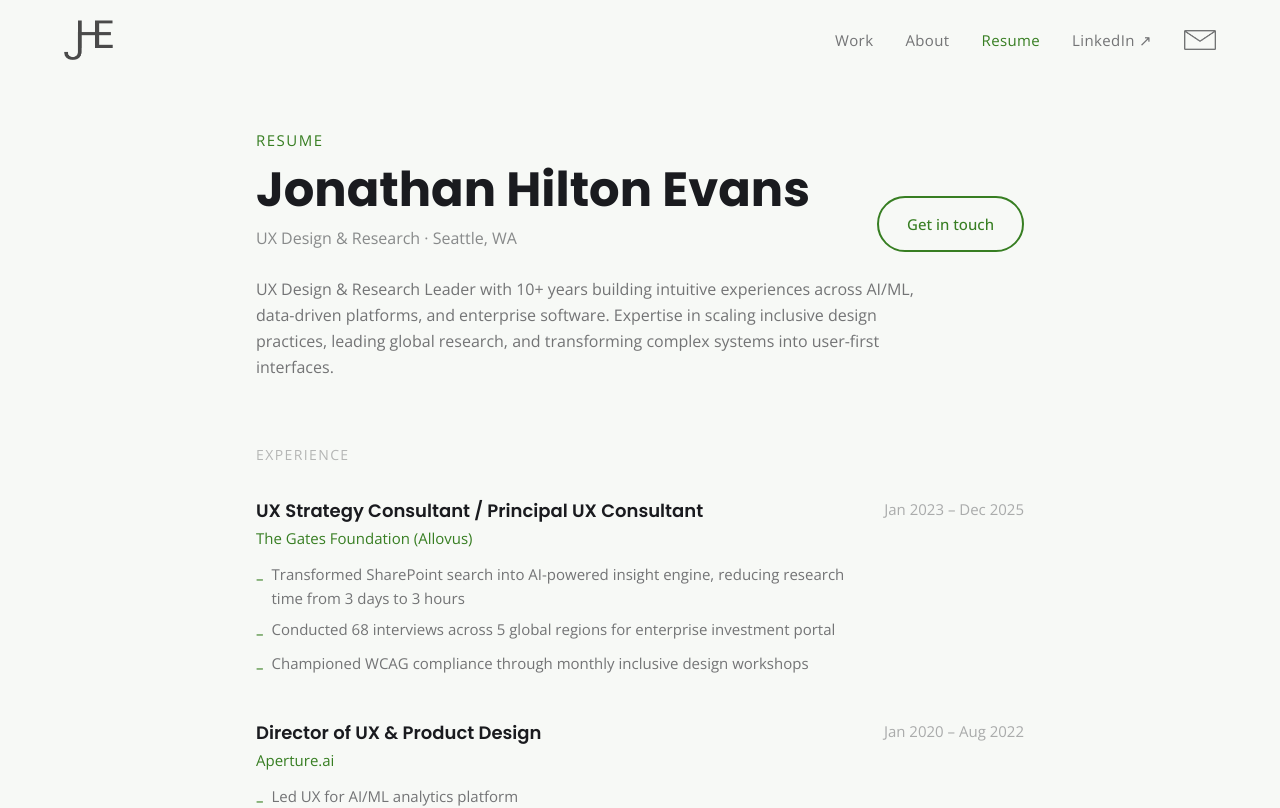
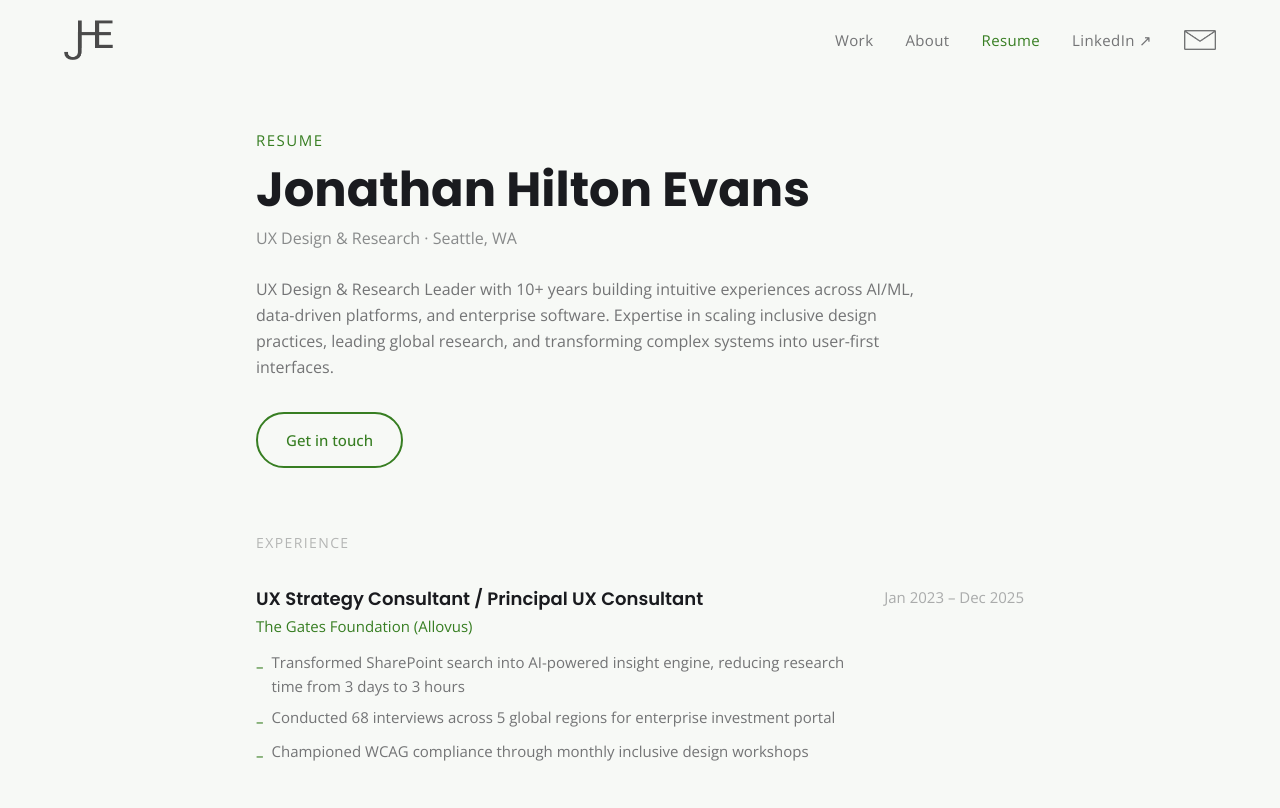
Before and after one commit to jonathan-331/portfolio, a Next.js app: page /resume in a window 1280 px wide. Shown: the top 808 px of the page. Built offline with nearby package versions, Linux system fonts and the light colour scheme.

Commit message:
Move Get In Touch button to below summary on resume page

```diff
--- a/src/app/resume/page.tsx
+++ b/src/app/resume/page.tsx
@@ -70,30 +70,28 @@ export default function ResumePage() {
   return (
     <div className="pt-32 pb-32 px-6 md:px-10 lg:px-16 max-w-4xl mx-auto">
       <FadeIn delay={100}>
-        <div className="flex flex-col sm:flex-row sm:items-end sm:justify-between gap-6 mb-6">
-          <div>
-            <p className="font-sans text-sm tracking-widest uppercase text-accent mb-3">Resume</p>
-            <h1 className="font-display font-bold text-4xl md:text-5xl text-ink leading-tight">
-              Jonathan Hilton Evans
-            </h1>
-            <p className="font-sans text-base text-ink/50 mt-2">UX Design & Research · Seattle, WA</p>
-          </div>
-          <a
-            href="mailto:jonathan@jonathan-evans.com"
-            className="inline-flex items-center gap-2 font-sans font-medium text-sm px-7 py-3.5 rounded-full border-2 border-accent text-accent hover:bg-accent hover:text-white transition-all duration-300 self-start sm:self-auto"
-          >
-            Get in touch
-          </a>
+        <div className="mb-6">
+          <p className="font-sans text-sm tracking-widest uppercase text-accent mb-3">Resume</p>
+          <h1 className="font-display font-bold text-4xl md:text-5xl text-ink leading-tight">
+            Jonathan Hilton Evans
+          </h1>
+          <p className="font-sans text-base text-ink/50 mt-2">UX Design & Research · Seattle, WA</p>
         </div>
       </FadeIn>
 
       {/* Summary */}
       <FadeIn delay={160}>
-        <p className="font-sans text-base text-ink/60 leading-relaxed mb-16 max-w-2xl">
+        <p className="font-sans text-base text-ink/60 leading-relaxed max-w-2xl mb-8">
           UX Design & Research Leader with 10+ years building intuitive experiences across AI/ML,
           data-driven platforms, and enterprise software. Expertise in scaling inclusive design
           practices, leading global research, and transforming complex systems into user-first interfaces.
         </p>
+        <a
+          href="mailto:jonathan@jonathan-evans.com"
+          className="inline-flex items-center gap-2 font-sans font-medium text-sm px-7 py-3.5 rounded-full border-2 border-accent text-accent hover:bg-accent hover:text-white transition-all duration-300 mb-16"
+        >
+          Get in touch
+        </a>
       </FadeIn>
 
       {/* Experience */}
```
